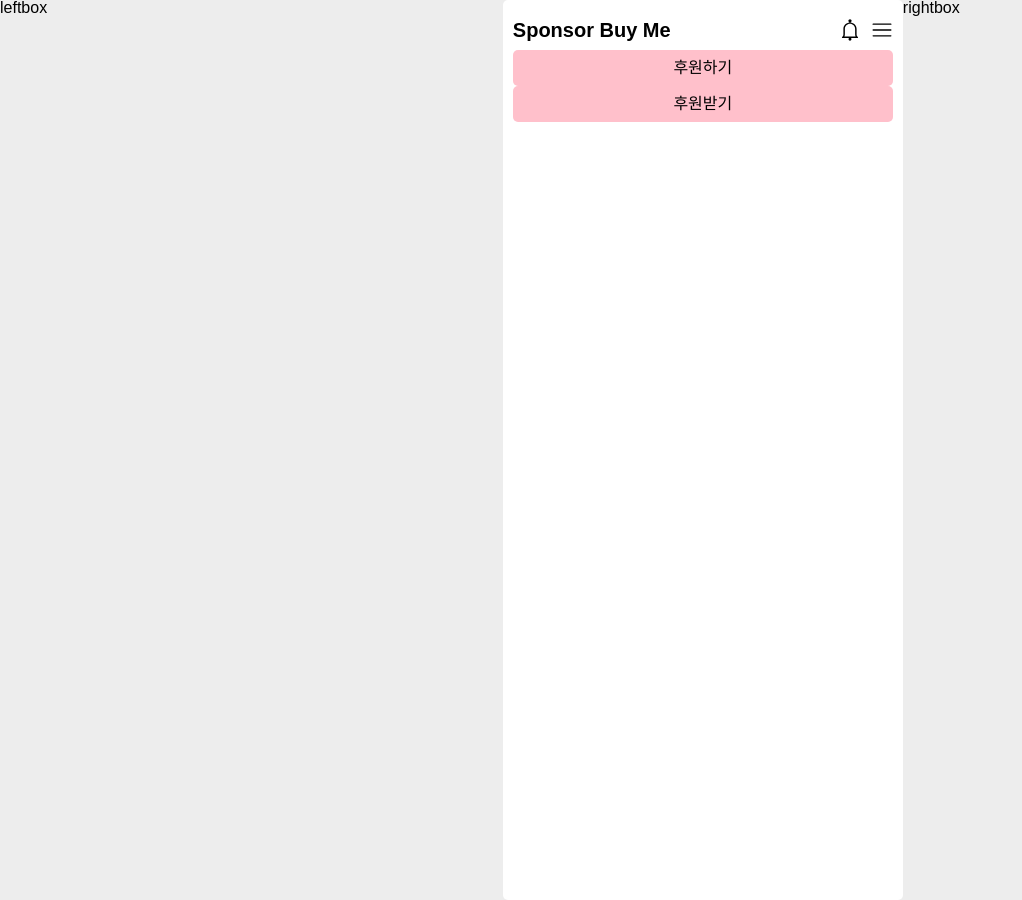
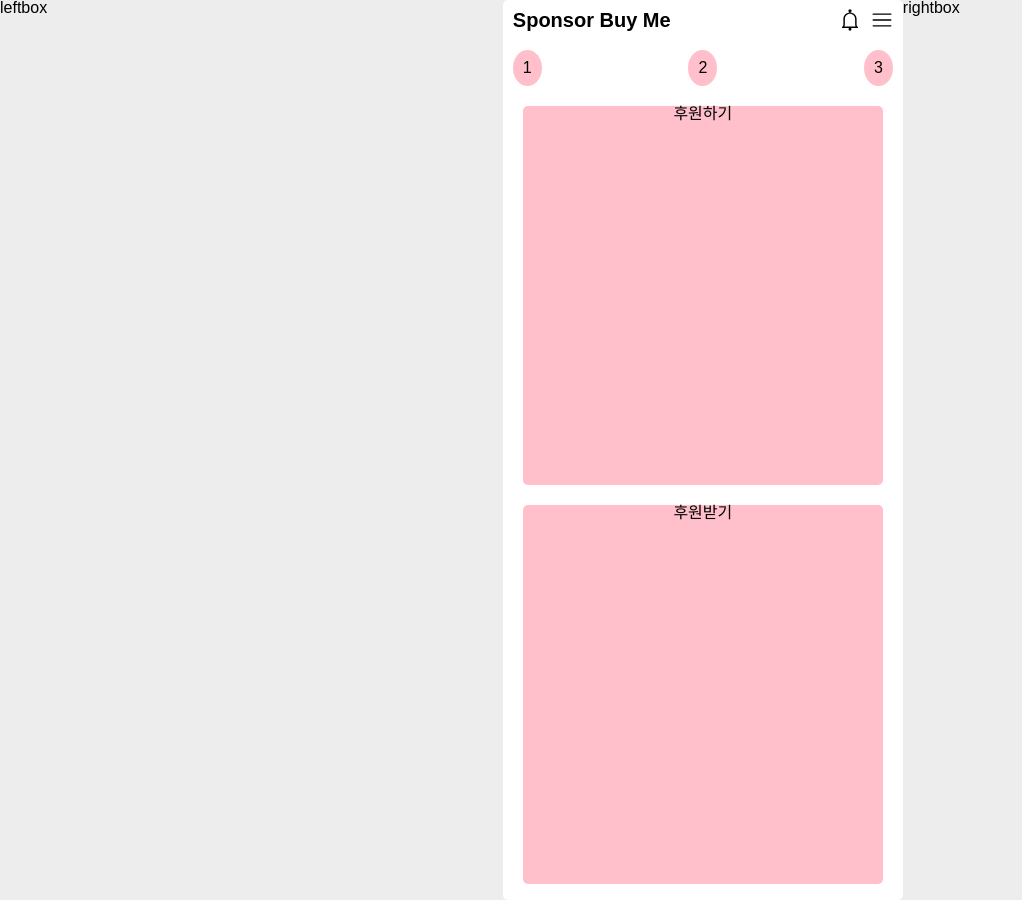
Before and after one commit to a-honey/sponsor-me-now, a React (Vite) app: page /register in a window 1280 px wide. Shown: the whole page, without its empty margins (0-1022 px from the left). Built offline with nearby package versions, Linux system fonts and the light colour scheme.

Commit message:
:sparkles: Feat: 회원가입 Step 추가

```diff
--- a/src/components/layout/components/Layout.Header.tsx
+++ b/src/components/layout/components/Layout.Header.tsx
@@ -11,14 +11,16 @@ const Header = () => {
   };
 
   return (
+    <>
       <header className={styles.header}>
         <div className={styles.logo}>Sponsor Buy Me</div>
         <div className={styles.icons}>
           <RxBell>알림</RxBell>
           <RxHamburgerMenu onClick={toggleIsOpenNav}>목록</RxHamburgerMenu>
         </div>
+      </header>
       {isOpenNav && <Nav toggleIsOpenNav={toggleIsOpenNav} />}
-    </header>
+    </>
   );
 };
 
--- a/src/components/layout/styles/Layout.Header.module.scss
+++ b/src/components/layout/styles/Layout.Header.module.scss
@@ -3,6 +3,12 @@
   display: flex;
   justify-content: space-between;
   align-items: center;
+  margin: 0 10px;
+  position: absolute;
+  top: 0;
+  right: 0;
+  left: 0;
+  background-color: white;
   .logo {
     font-weight: 700;
     font-size: 20px;
--- a/src/pages/register/Register.tsx
+++ b/src/pages/register/Register.tsx
@@ -2,6 +2,7 @@ import { useState } from 'react';
 import InputBox from './components/Register.InputBox';
 import SelectBox from './components/Register.SelectBox';
 import MoreBox from './components/Register.MoreBox';
+import StepNav from './components/Register.StepNav';
 
 const Register = () => {
   const [isSponsor, setIsSponsor] = useState<boolean | undefined>(undefined);
@@ -9,6 +10,10 @@ const Register = () => {
 
   const handleIsSponsor = (isSponsorArg: boolean) => {
     setIsSponsor(isSponsorArg);
+  };
+
+  const handleRegisterStep = (num: number) => {
+    setRegisterStep(num);
   };
 
   const handleNextRegisterStep = () => {
@@ -37,7 +42,12 @@ const Register = () => {
       currentStepComponent = null;
   }
 
-  return <>{currentStepComponent}</>;
+  return (
+    <article>
+      <StepNav handleRegisterStep={handleRegisterStep} />
+      {currentStepComponent}
+    </article>
+  );
 };
 
 export default Register;
--- /dev/null
+++ b/src/pages/register/components/Register.StepNav.tsx
@@ -0,0 +1,35 @@
+import styles from '../styles/Register.StepNav.module.scss';
+
+const StepNav = ({
+  handleRegisterStep,
+}: {
+  handleRegisterStep: (num: number) => void;
+}) => {
+  return (
+    <nav className={styles.stepNav}>
+      <div
+        onClick={() => {
+          handleRegisterStep(1);
+        }}
+      >
+        1
+      </div>
+      <div
+        onClick={() => {
+          handleRegisterStep(2);
+        }}
+      >
+        2
+      </div>
+      <div
+        onClick={() => {
+          handleRegisterStep(3);
+        }}
+      >
+        3
+      </div>
+    </nav>
+  );
+};
+
+export default StepNav;
--- a/src/pages/register/styles/Register.SelectBox.module.scss
+++ b/src/pages/register/styles/Register.SelectBox.module.scss
@@ -1,5 +1,12 @@
+.container {
+  height: 95%;
+  padding: 10px;
+  display: grid;
+  gap: 20px;
+  grid-template-rows: 1fr 1fr;
+}
+
 .selectBox {
-  padding: 10px;
   background-color: pink;
   border-radius: 5px;
   cursor: pointer;
--- /dev/null
+++ b/src/pages/register/styles/Register.StepNav.module.scss
@@ -0,0 +1,10 @@
+.stepNav {
+  display: flex;
+  justify-content: space-between;
+  margin-bottom: 10px;
+  div {
+    background-color: pink;
+    padding: 10px;
+    border-radius: 50%;
+  }
+}
--- a/src/styles/global.css
+++ b/src/styles/global.css
@@ -12,7 +12,12 @@ section {
   width: 400px;
   height: 900px;
   padding: 10px;
-  position: relative;
   border-radius: 5px;
   background-color: #ffffff;
+  position: relative;
 }
+
+article {
+  height: 100%;
+  padding-top: 40px;
+}
```
Lines whose indentation alone changed are shown as unchanged.
